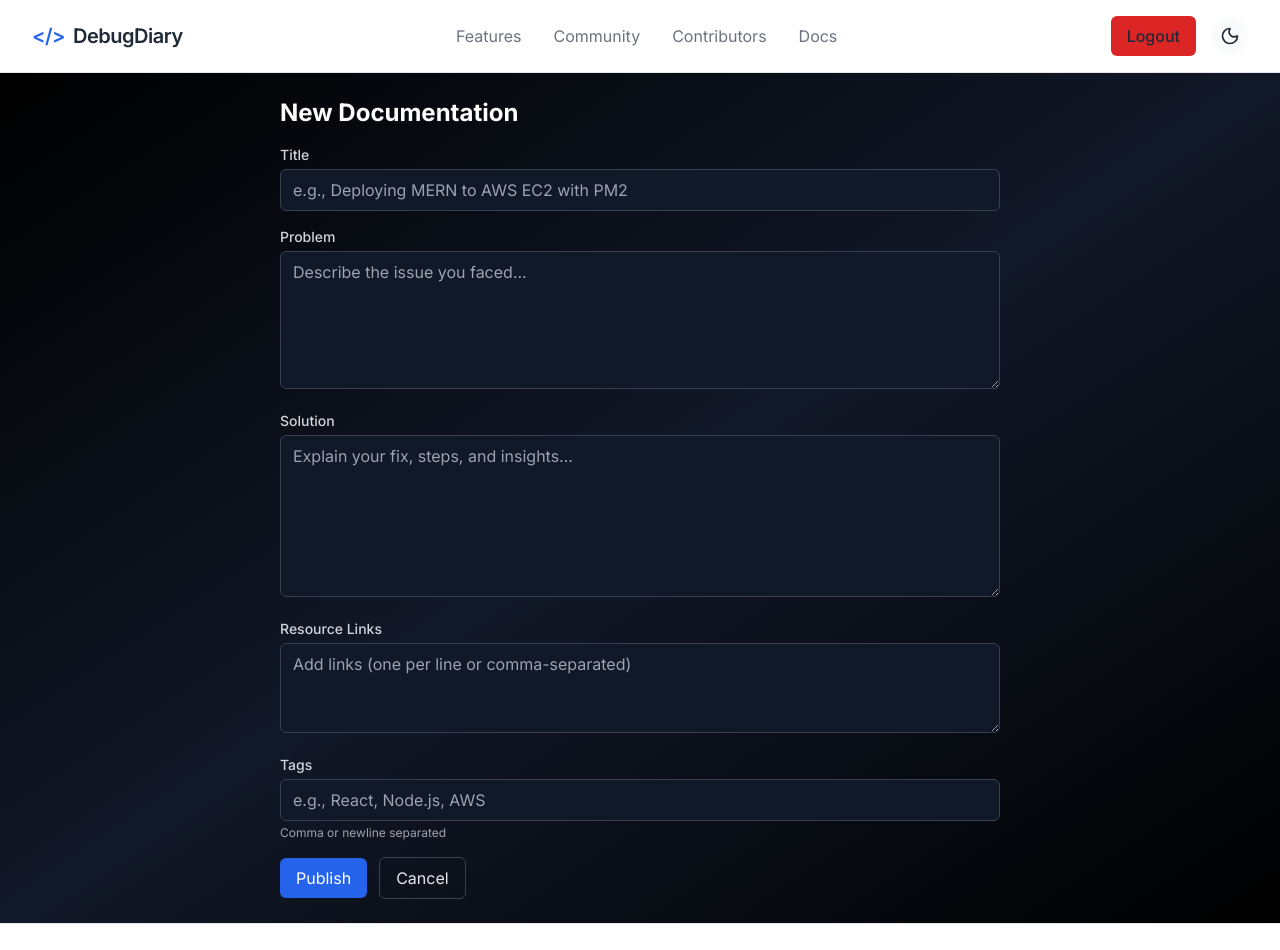
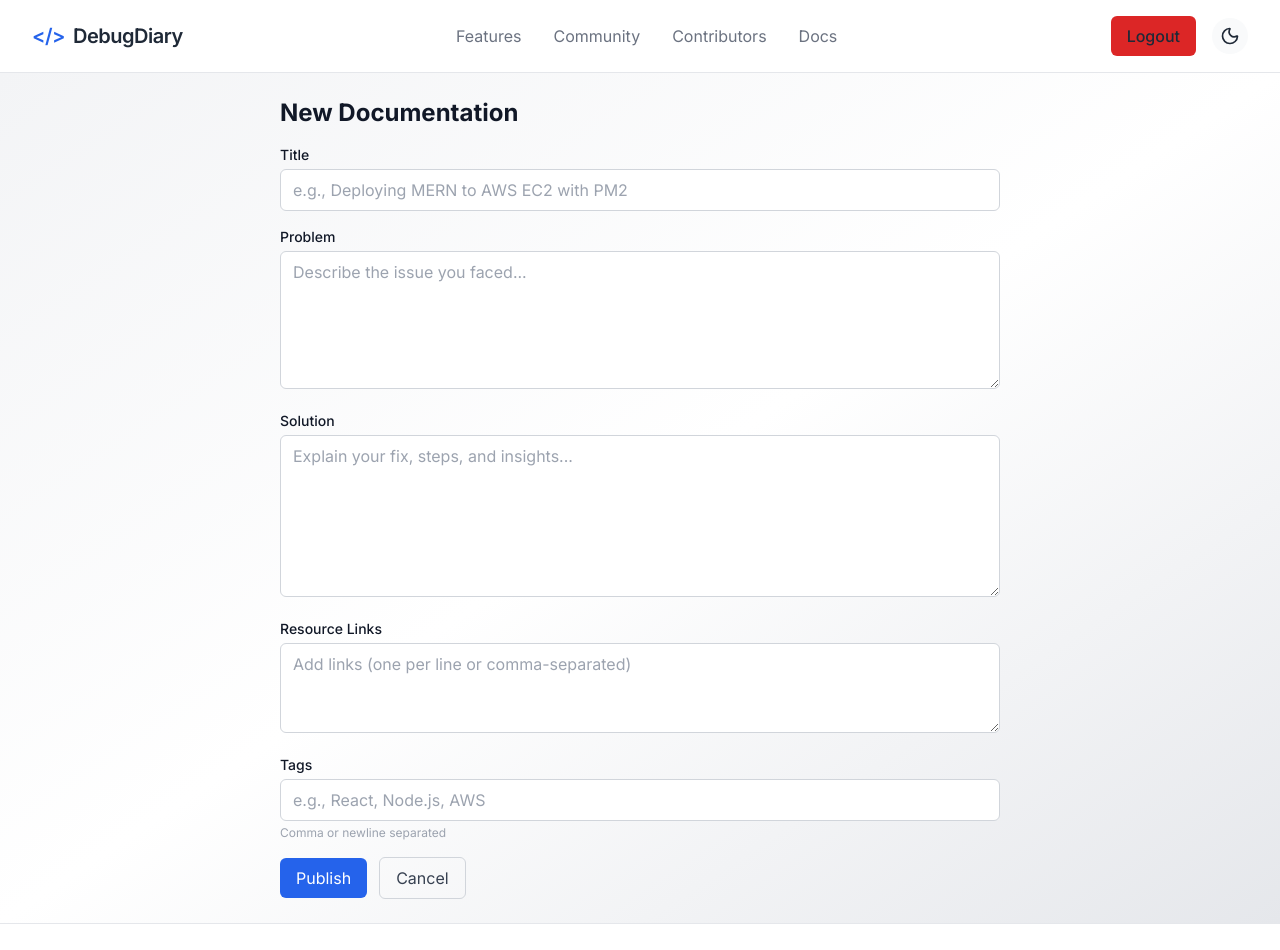
Before and after one commit to frazhaidry/DebugDairy, a React app in the folder Frontend/: page /docs/new in a window 1280 px wide. Shown: the top 950 px of the page. Built offline with nearby package versions, Linux system fonts and the light colour scheme; sample sign-in values are in the browser's storage; the HTML template or start-up script is replaced by a standard one.

Commit message:
improve Frontend  Ex. Add Dark/light Mode  Documentation feed hover effact and design PostDetail Page

```diff
--- a/Frontend/src/pages/Doc/CreateDoc.jsx
+++ b/Frontend/src/pages/Doc/CreateDoc.jsx
@@ -1,7 +1,7 @@
-
-import { useState } from "react";
+import { useState, useEffect } from "react";
 import { useNavigate } from "react-router-dom";
 import axiosInstance from "../../api/axiosInstance";
+
 const CreateDoc = () => {
   const navigate = useNavigate();
   const [title, setTitle] = useState("");
@@ -12,6 +12,24 @@ const CreateDoc = () => {
   const [loading, setLoading] = useState(false);
   const [error, setError] = useState("");
 
+  // ✅ Detect dark mode automatically
+  const [isDarkMode, setIsDarkMode] = useState(
+    document.documentElement.classList.contains("dark")
+  );
+
+  useEffect(() => {
+    const observer = new MutationObserver(() => {
+      setIsDarkMode(document.documentElement.classList.contains("dark"));
+    });
+
+    observer.observe(document.documentElement, {
+      attributes: true,
+      attributeFilter: ["class"],
+    });
+
+    return () => observer.disconnect();
+  }, []);
+
   async function handleSubmit(e) {
     e.preventDefault();
     setError("");
@@ -21,8 +39,14 @@ const CreateDoc = () => {
         title,
         problem,
         solution,
-        resourceLinks: resourceLinks.split(/\n|,/).map((s) => s.trim()).filter(Boolean),
-        tags: tags.split(/\n|,/).map((s) => s.trim()).filter(Boolean),
+        resourceLinks: resourceLinks
+          .split(/\n|,/)
+          .map((s) => s.trim())
+          .filter(Boolean),
+        tags: tags
+          .split(/\n|,/)
+          .map((s) => s.trim())
+          .filter(Boolean),
       };
       await axiosInstance.post("/posts", payload);
       navigate("/docs");
@@ -34,66 +58,94 @@ const CreateDoc = () => {
   }
 
   return (
-    <div className="min-h-screen bg-gradient-to-br from-black via-gray-900 to-black text-white">
+    <div
+      className={`min-h-screen transition-colors duration-500 ${
+        isDarkMode
+          ? "bg-gradient-to-br from-black via-gray-900 to-black text-white"
+          : "bg-gradient-to-br from-gray-100 via-white to-gray-200 text-gray-900"
+      }`}
+    >
       <div className="max-w-3xl mx-auto p-6">
         <h1 className="text-2xl font-bold mb-4">New Documentation</h1>
         {error && <div className="text-red-400 mb-3">{error}</div>}
         <form onSubmit={handleSubmit} className="space-y-4">
           <div>
-          <label className="block text-sm font-medium mb-1 text-gray-300">Title</label>
+            <label className="block text-sm font-medium mb-1">Title</label>
             <input
               value={title}
               onChange={(e) => setTitle(e.target.value)}
               required
               placeholder="e.g., Deploying MERN to AWS EC2 with PM2"
-            className="w-full px-3 py-2 border border-gray-700 bg-gray-900 text-white rounded-md focus:outline-none focus:ring-2 focus:ring-blue-500"
+              className={`w-full px-3 py-2 border rounded-md focus:outline-none focus:ring-2 focus:ring-blue-500 ${
+                isDarkMode
+                  ? "border-gray-700 bg-gray-900 text-white"
+                  : "border-gray-300 bg-white text-gray-900"
+              }`}
             />
           </div>
 
           <div>
-          <label className="block text-sm font-medium mb-1 text-gray-300">Problem</label>
+            <label className="block text-sm font-medium mb-1">Problem</label>
             <textarea
               value={problem}
               onChange={(e) => setProblem(e.target.value)}
               required
               rows={5}
               placeholder="Describe the issue you faced..."
-            className="w-full px-3 py-2 border border-gray-700 bg-gray-900 text-white rounded-md focus:outline-none focus:ring-2 focus:ring-blue-500"
+              className={`w-full px-3 py-2 border rounded-md focus:outline-none focus:ring-2 focus:ring-blue-500 ${
+                isDarkMode
+                  ? "border-gray-700 bg-gray-900 text-white"
+                  : "border-gray-300 bg-white text-gray-900"
+              }`}
             />
           </div>
 
           <div>
-          <label className="block text-sm font-medium mb-1 text-gray-300">Solution</label>
+            <label className="block text-sm font-medium mb-1">Solution</label>
             <textarea
               value={solution}
               onChange={(e) => setSolution(e.target.value)}
               required
               rows={6}
               placeholder="Explain your fix, steps, and insights..."
-            className="w-full px-3 py-2 border border-gray-700 bg-gray-900 text-white rounded-md focus:outline-none focus:ring-2 focus:ring-blue-500"
+              className={`w-full px-3 py-2 border rounded-md focus:outline-none focus:ring-2 focus:ring-blue-500 ${
+                isDarkMode
+                  ? "border-gray-700 bg-gray-900 text-white"
+                  : "border-gray-300 bg-white text-gray-900"
+              }`}
             />
           </div>
 
           <div>
-          <label className="block text-sm font-medium mb-1 text-gray-300">Resource Links</label>
+            <label className="block text-sm font-medium mb-1">Resource Links</label>
             <textarea
               value={resourceLinks}
               onChange={(e) => setResourceLinks(e.target.value)}
               rows={3}
               placeholder="Add links (one per line or comma-separated)"
-            className="w-full px-3 py-2 border border-gray-700 bg-gray-900 text-white rounded-md focus:outline-none focus:ring-2 focus:ring-blue-500"
+              className={`w-full px-3 py-2 border rounded-md focus:outline-none focus:ring-2 focus:ring-blue-500 ${
+                isDarkMode
+                  ? "border-gray-700 bg-gray-900 text-white"
+                  : "border-gray-300 bg-white text-gray-900"
+              }`}
             />
           </div>
 
           <div>
-          <label className="block text-sm font-medium mb-1 text-gray-300">Tags</label>
+            <label className="block text-sm font-medium mb-1">Tags</label>
             <input
               value={tags}
               onChange={(e) => setTags(e.target.value)}
               placeholder="e.g., React, Node.js, AWS"
-            className="w-full px-3 py-2 border border-gray-700 bg-gray-900 text-white rounded-md focus:outline-none focus:ring-2 focus:ring-blue-500"
+              className={`w-full px-3 py-2 border rounded-md focus:outline-none focus:ring-2 focus:ring-blue-500 ${
+                isDarkMode
+                  ? "border-gray-700 bg-gray-900 text-white"
+                  : "border-gray-300 bg-white text-gray-900"
+              }`}
             />
-          <p className="text-xs text-gray-400 mt-1">Comma or newline separated</p>
+            <p className="text-xs mt-1 text-gray-400 dark:text-gray-600">
+              Comma or newline separated
+            </p>
           </div>
 
           <div className="flex items-center gap-3">
@@ -107,7 +159,11 @@ const CreateDoc = () => {
             <button
               type="button"
               onClick={() => navigate("/docs")}
-            className="px-4 py-2 rounded-md border border-gray-700 hover:bg-gray-800 text-gray-200"
+              className={`px-4 py-2 rounded-md border hover:bg-gray-100 dark:hover:bg-gray-800 transition ${
+                isDarkMode
+                  ? "border-gray-700 text-gray-200"
+                  : "border-gray-300 text-gray-700"
+              }`}
             >
               Cancel
             </button>
@@ -115,7 +171,7 @@ const CreateDoc = () => {
         </form>
       </div>
     </div>
-  )
-}
+  );
+};
 
 export default CreateDoc;
--- a/Frontend/src/pages/Doc/PostDetail.jsx
+++ b/Frontend/src/pages/Doc/PostDetail.jsx
@@ -1,7 +1,7 @@
 import { useEffect, useState } from "react";
 import { useNavigate, useParams, Link } from "react-router-dom";
 import axiosInstance from "../../api/axiosInstance";
-import { Heart, Link as LinkIcon, ArrowLeft } from "lucide-react";
+import { Heart, Link as LinkIcon, ArrowLeft, User } from "lucide-react";
 
 function formatDate(dateStr) {
   const d = new Date(dateStr);
@@ -15,13 +15,31 @@ export default function PostDetail() {
   const [loading, setLoading] = useState(true);
   const [error, setError] = useState("");
 
+  // ✅ Track dark/light mode from localStorage or class
+  const [isDarkMode, setIsDarkMode] = useState(
+    document.documentElement.classList.contains("dark")
+  );
+
+  useEffect(() => {
+    const observer = new MutationObserver(() => {
+      setIsDarkMode(document.documentElement.classList.contains("dark"));
+    });
+
+    observer.observe(document.documentElement, {
+      attributes: true,
+      attributeFilter: ["class"],
+    });
+
+    return () => observer.disconnect();
+  }, []);
+
   useEffect(() => {
     let mounted = true;
     (async () => {
       try {
         setLoading(true);
         const data = await axiosInstance.get(`/posts/${id}`);
-        const p = data.post || data; // backend returns { post }
+        const p = data.post || data;
         if (mounted) setPost(p);
       } catch (e) {
         setError(e.message || "Failed to load post");
@@ -34,58 +52,86 @@ export default function PostDetail() {
     };
   }, [id]);
 
-  if (loading) return <div className="max-w-4xl mx-auto p-6 text-white">Loading...</div>;
-  if (error) return <div className="max-w-4xl mx-auto p-6 text-red-400">{error}</div>;
-  if (!post) return <div className="max-w-4xl mx-auto p-6 text-white">Not found</div>;
+  if (loading)
+    return <div className="max-w-4xl mx-auto p-6 text-white text-center text-xl">Loading...</div>;
+  if (error)
+    return <div className="max-w-4xl mx-auto p-6 text-red-400 text-center">{error}</div>;
+  if (!post)
+    return <div className="max-w-4xl mx-auto p-6 text-white text-center">Post not found</div>;
 
   return (
-    <div className="min-h-screen bg-gradient-to-br from-black via-gray-900 to-black text-white">
-      <div className="max-w-4xl mx-auto p-6">
+    // ✅ Dynamically apply dark/light background
+    <div
+      className={`min-h-screen flex items-center justify-center py-10 px-4 transition-colors duration-500 ${isDarkMode
+          ? "bg-gradient-to-b from-gray-950 via-gray-900 to-black text-white"
+          : "bg-gradient-to-b from-gray-100 via-white to-gray-200 text-gray-900"
+        }`}
+    >
+      <div
+        className={`max-w-3xl w-full backdrop-blur-lg border rounded-2xl shadow-2xl p-8 transition duration-300 ${isDarkMode
+            ? "bg-white/5 border-white/10 hover:shadow-blue-500/20"
+            : "bg-white border-gray-200 hover:shadow-blue-200"
+          }`}
+      >
+        {/* Back Button */}
         <button
           onClick={() => navigate(-1)}
-          className="mb-4 inline-flex items-center gap-2 text-sm text-gray-300 hover:text-white"
+          className="mb-6 inline-flex items-center gap-2 text-sm text-gray-400 hover:text-current transition"
         >
-          <ArrowLeft size={16} /> Back
+          <ArrowLeft size={18} /> Back
         </button>
 
-        <h1 className="text-3xl font-bold mb-2">{post.title}</h1>
-        <div className="flex items-center gap-2 text-sm text-gray-300 mb-6">
-          <div className="w-7 h-7 rounded-full bg-gray-700 flex items-center justify-center text-gray-200">
-            {(post.createdBy?.name || "U")[0]}
+        {/* Title */}
+        <h1 className="text-4xl font-extrabold mb-4 bg-gradient-to-r from-blue-400 to-purple-500 bg-clip-text text-transparent">
+          {post.title}
+        </h1>
+
+        {/* Meta Info */}
+        <div className="flex items-center gap-3 text-sm mb-8 text-gray-500 dark:text-gray-300">
+          <div className="w-9 h-9 rounded-full bg-gray-800 flex items-center justify-center text-gray-200 shadow-inner">
+            {post.createdBy?.name ? post.createdBy.name[0].toUpperCase() : <User size={16} />}
           </div>
-          <span>{post.createdBy?.name || "Unknown"}</span>
+          <span className="font-medium">{post.createdBy?.name || "Unknown Author"}</span>
           <span>•</span>
           <span>{formatDate(post.createdAt)}</span>
-          <span className="ml-auto inline-flex items-center gap-1">
-            <Heart size={16} className="text-gray-500" />
+          <span className="ml-auto inline-flex items-center gap-1 text-gray-400 hover:text-red-400 transition">
+            <Heart size={16} />
             {post.Likes?.length || 0}
           </span>
         </div>
 
-        <section className="space-y-6">
-          <div>
-            <h2 className="text-xl font-semibold mb-2">Problem</h2>
-            <p className="text-gray-200 whitespace-pre-line">{post.problem}</p>
+        {/* Content Section */}
+        <section className="space-y-8">
+          {/* Problem */}
+          <div className="p-5 rounded-xl bg-gradient-to-br from-white-800/40 to-white-900/40 border border-white/10 dark:border-white-200/20">
+            <h2 className="text-2xl font-semibold mb-2 text-blue-400">Problem</h2>
+            <p className="leading-relaxed whitespace-pre-line">{post.problem}</p>
           </div>
 
-          <div>
-            <h2 className="text-xl font-semibold mb-2">Solution</h2>
-            <p className="text-gray-200 whitespace-pre-line">{post.solution}</p>
+          {/* Solution */}
+          <div className="p-5 rounded-xl bg-gradient-to-br from-white-800/40 to-white-900/40 border border-white/10 dark:border-white-200/20">
+            <h2 className="text-2xl font-semibold mb-2 text-green-400">Solution</h2>
+            <p className="leading-relaxed whitespace-pre-line">{post.solution}</p>
           </div>
 
+          {/* Tags */}
           <div>
-            <h2 className="text-xl font-semibold mb-2">Tags</h2>
+            <h2 className="text-xl font-semibold mb-3 text-yellow-400">Tags</h2>
             <div className="flex flex-wrap gap-2">
               {(post.tags || []).map((t, i) => (
-                <span key={`${t}-${i}`} className="px-2 py-1 text-xs rounded-full border border-gray-700 bg-gray-900 text-gray-200">
-                  {t}
+                <span
+                  key={`${t}-${i}`}
+                  className="px-3 py-1 text-xs font-medium rounded-full border border-yellow-400/30 bg-yellow-500/10 text-yellow-300"
+                >
+                  #{t}
                 </span>
               ))}
             </div>
           </div>
 
+          {/* Resources */}
           <div>
-            <h2 className="text-xl font-semibold mb-2">Resources</h2>
+            <h2 className="text-xl font-semibold mb-3 text-pink-400">Resources</h2>
             {(post.resourceLinks || []).length === 0 ? (
               <p className="text-gray-400">No resources provided.</p>
             ) : (
@@ -96,7 +142,7 @@ export default function PostDetail() {
                       href={url}
                       target="_blank"
                       rel="noreferrer"
-                      className="inline-flex items-center gap-2 text-blue-400 hover:text-blue-300"
+                      className="inline-flex items-center gap-2 text-blue-400 hover:text-blue-300 transition-all"
                     >
                       <LinkIcon size={16} /> {url}
                     </a>
@@ -107,8 +153,14 @@ export default function PostDetail() {
           </div>
         </section>
 
-        <div className="mt-8">
-          <Link to="/docs" className="px-4 py-2 rounded-md border border-gray-700 hover:bg-gray-800 text-gray-200">Back to Feed</Link>
+        {/* Back to Feed */}
+        <div className="mt-10 text-center">
+          <Link
+            to="/docs"
+            className="px-6 py-2.5 rounded-md border border-gray-700 text-white-200 hover:bg-gray-500 hover:border-gray-600 transition-all"
+          >
+            ← Back to Feed
+          </Link>
         </div>
       </div>
     </div>
```
Also changed, not shown: Frontend/src/pages/Auth/Login.jsx (+63 -22 lines), Frontend/src/pages/Doc/Feed.jsx (+8 -1 lines), Frontend/src/pages/Auth/Register.jsx (line endings or trailing spaces). Lines whose indentation alone changed are shown as unchanged.
